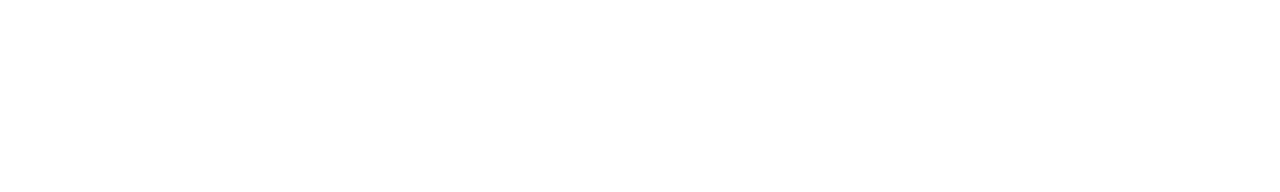
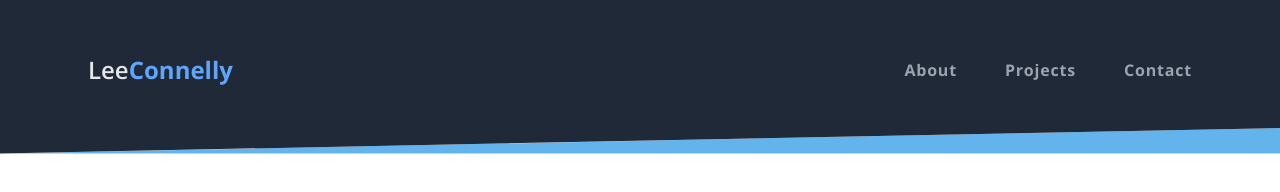
Before and after one commit to LeeConnelly12/portfolio, a website built with Vite: page index.html in a window 1280 px wide. Built offline with nearby package versions, Linux system fonts and the light colour scheme.

Commit message:
Create nav

```diff
--- a/index.html
+++ b/index.html
@@ -2,12 +2,37 @@
 <html lang="en">
   <head>
     <meta charset="UTF-8" />
-    <link rel="icon" type="image/svg+xml" href="/vite.svg" />
     <meta name="viewport" content="width=device-width, initial-scale=1.0" />
-    <title>Vite App</title>
+    <title>Lee Connelly - Web Developer</title>
+    <script type="module" src="/main.js"></script>
   </head>
-  <body>
-    <div id="app"></div>
-    <script type="module" src="/main.js"></script>
+  <body class="min-h-full pt-24 antialiased text-gray-700 font-body md:pt-40" x-data="{ open: false }">
+    <nav class="absolute bg-gray-800 top-0 left-0 right-0 h-20 sm:h-24 md:h-32">
+      <div class="container px-6 mx-auto md:max-w-6xl grid grid-cols-[auto,1fr,auto,auto,auto] items-center md:gap-12 h-full pt-[1vw]">
+        <a class="inline-flex text-2xl transform hover:-translate-y-[1px]" href="/">
+          <div class="text-gray-200">Lee</div>
+          <div class="text-blue-400 font-bold">Connelly</div>
+        </a>
+        <div class="inline-flex relative md:hidden col-start-5">
+          <button @click="open = !open">
+            <svg class="w-6 h-6 fill-gray-500 hover:fill-white" viewBox="0 0 24 24">
+              <path d="M4 5h16a1 1 0 0 1 0 2H4a1 1 0 1 1 0-2zm0 6h16a1 1 0 0 1 0 2H4a1 1 0 0 1 0-2zm0 6h16a1 1 0 0 1 0 2H4a1 1 0 0 1 0-2z"></path>
+            </svg>
+          </button>
+          <div x-show="open" @click.outside="open = false" class="absolute top-full right-0 px-8 mt-1 py-4 bg-white rounded shadow-lg grid gap-2">
+            <a class="tracking-wider hover:text-blue-400" href="#about">About</a>
+            <a class="tracking-wider hover:text-blue-400" href="#projects">Projects</a>
+            <a class="tracking-wider hover:text-blue-400" href="#contact">Contact</a>
+          </div>
+        </div>
+        <a class="hidden md:block font-semibold text-gray-400 tracking-wider hover:text-white col-start-3" href="#about">About</a>
+        <a class="hidden md:block font-semibold text-gray-400 tracking-wider hover:text-white" href="#projects">Projects</a>
+        <a class="hidden md:block font-semibold text-gray-400 tracking-wider hover:text-white" href="#contact">Contact</a>
+      </div>
+      <svg class="w-full h-[2vw] text-gray-800" width="2338" height="162" viewBox="0 0 2338 162" fill="none" preserveAspectRatio="none">
+        <path class="fill-[#63B3ED]" d="M2338 161.5H0L2338 0V161.5Z"></path>
+        <path class="fill-current" d="M0 0H2338L0 161V0Z"></path>
+      </svg>
+    </nav>
   </body>
 </html>
```
